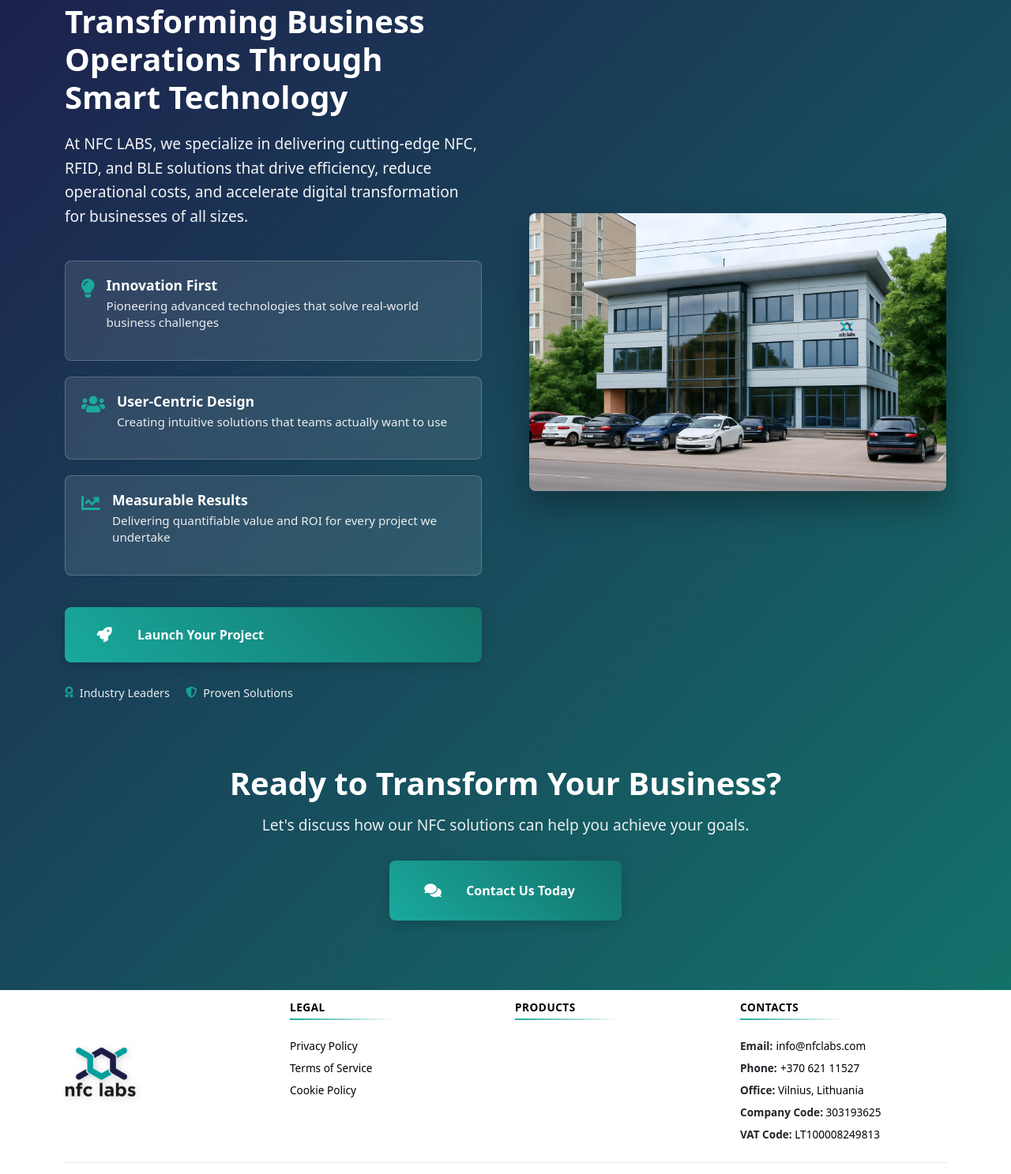
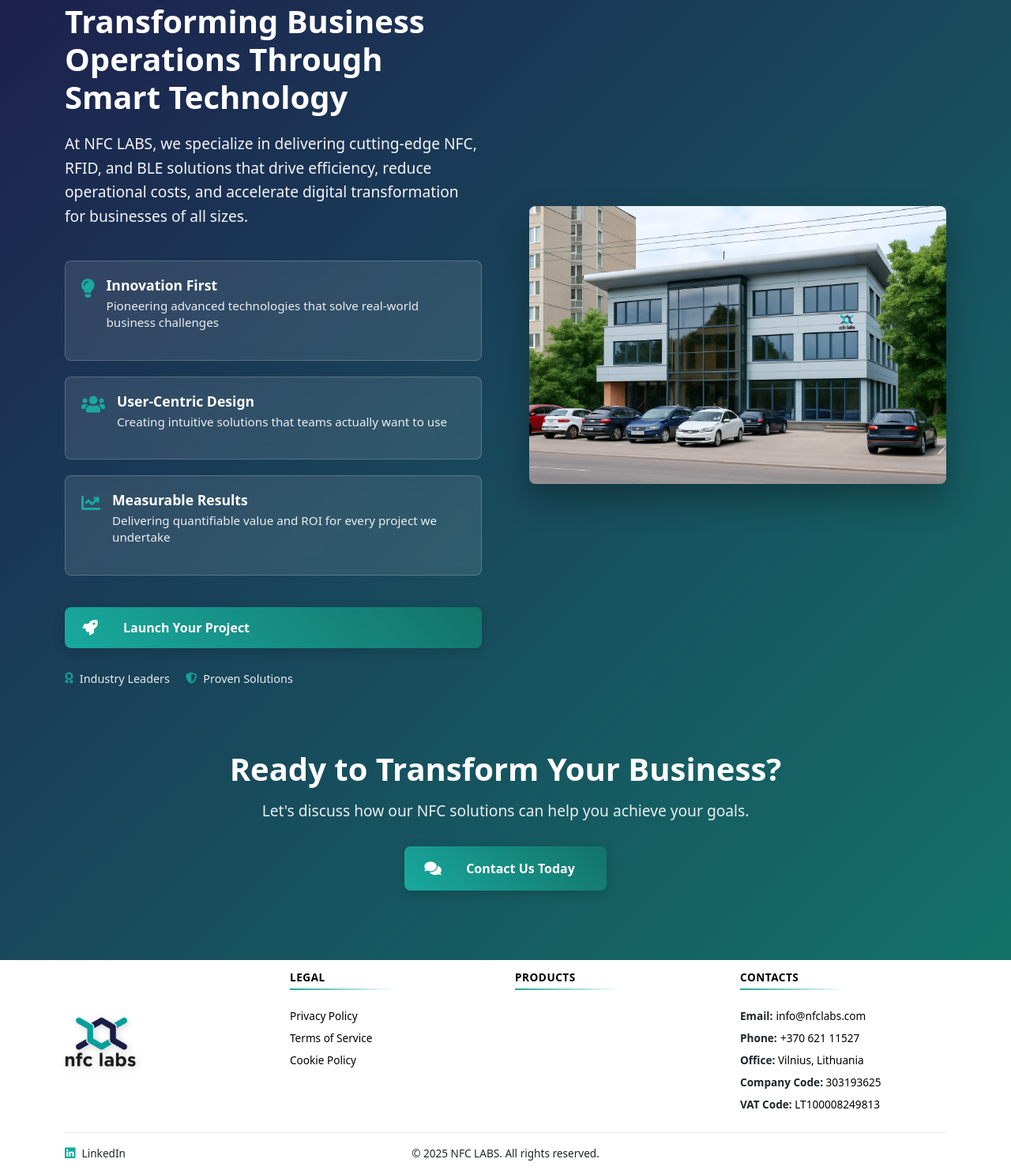
Before and after one commit to StAinius/NFCLABS, a Django app: page /about/ in a window 1280 px wide. Shown: the part 929-2416 px from the top of the page at 79% size. Run offline with Django 5.2, Linux system fonts and the light colour scheme; data that the repository does not hold is empty; some libraries are stand-ins or nearby versions.

Commit message:
Pakeitimai

```diff
--- a/static/css/style.css
+++ b/static/css/style.css
@@ -161,7 +161,7 @@ footer .list-unstyled a {
   margin-bottom: 1.5rem;
   line-height: 1.2;
   position: relative;
-  width: 1000px;
+  max-width: 950px;
   padding-right: 2rem;
 }
 
@@ -756,7 +756,7 @@ textarea.form-control {
   align-items: center;
   background: linear-gradient(45deg, var(--nfc-teal), var(--nfc-teal-dark));
   color: white;
-  padding: 18px 40px;
+  padding: 6px 12px !important;
   border-radius: 8px;
   text-decoration: none;
   font-weight: 600;
@@ -767,7 +767,7 @@ textarea.form-control {
   cursor: pointer;
   width: 100%;
   justify-content: center;
-  font-size: 1.1rem;
+  font-size: 0.8rem !important;
 }
 
 .button-slide::before {
@@ -790,8 +790,8 @@ textarea.form-control {
 }
 
 .button-slide.bigger {
-  padding: 20px 50px;
-  font-size: 1.2rem;
+  padding: 8px 16px !important;
+  font-size: 0.85rem !important;
 }
 
 .button-slide-content {
@@ -846,13 +846,13 @@ textarea.form-control {
 .submit-btn {
   display: block;
   width: 100%;
-  padding: 0.875rem 1.5rem;
+  padding: 0.5rem 1rem !important;
   border: none;
   border-radius: 8px;
   background: linear-gradient(135deg, var(--nfc-teal) 0%, var(--nfc-teal-dark) 100%);
   color: white;
   font-weight: 600;
-  font-size: 1rem;
+  font-size: 0.8rem !important;
   cursor: pointer;
   transition: all 0.3s ease;
   margin-top: 2rem;
--- a/templates/pages/home.html
+++ b/templates/pages/home.html
@@ -118,7 +118,7 @@
                 </h5>
                 <p class="small">{{ category.short_description|default:"" }}</p>
                 <a href="{% url 'products_category' category.slug %}" class="button-slide mt-2"
-                  style="width: 100%; padding: 8px 12px; font-size: 0.85rem; text-align: center;">
+                  style="width: 100%; padding: 4px 6px; font-size: 0.7rem; text-align: center;">
                   <span class="button-slide-content">
                     <span class="button-slide__text">View Products</span>
                   </span>
--- a/templates/pages/solutions-detail.html
+++ b/templates/pages/solutions-detail.html
@@ -137,7 +137,7 @@
                 </h5>
                 <p class="small">{{ category.short_description|default:"" }}</p>
                 <a href="{% url 'products_category' category.slug %}" class="button-slide mt-2"
-                  style="width: 100%; padding: 8px 12px; font-size: 0.85rem; text-align: center;">
+                  style="width: 100%; padding: 4px 6px; font-size: 0.7rem; text-align: center;">
                   <span class="button-slide-content">
                     <span class="button-slide__text">View Products</span>
                   </span>
```
